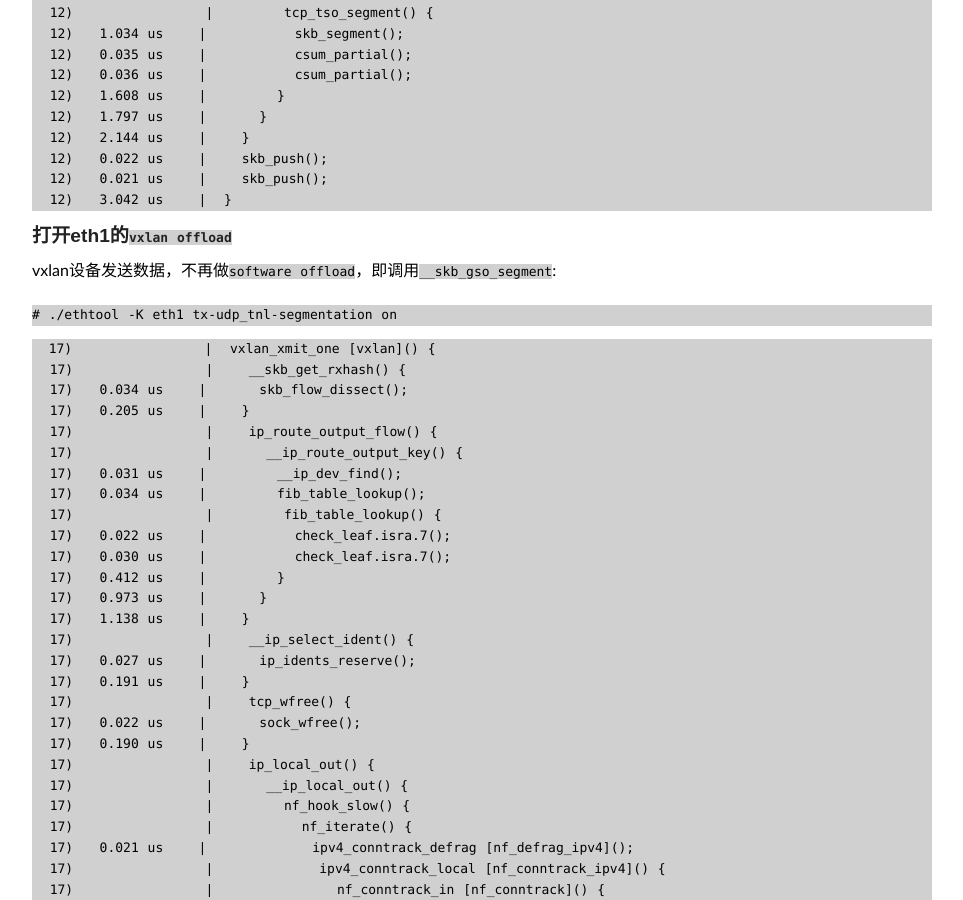
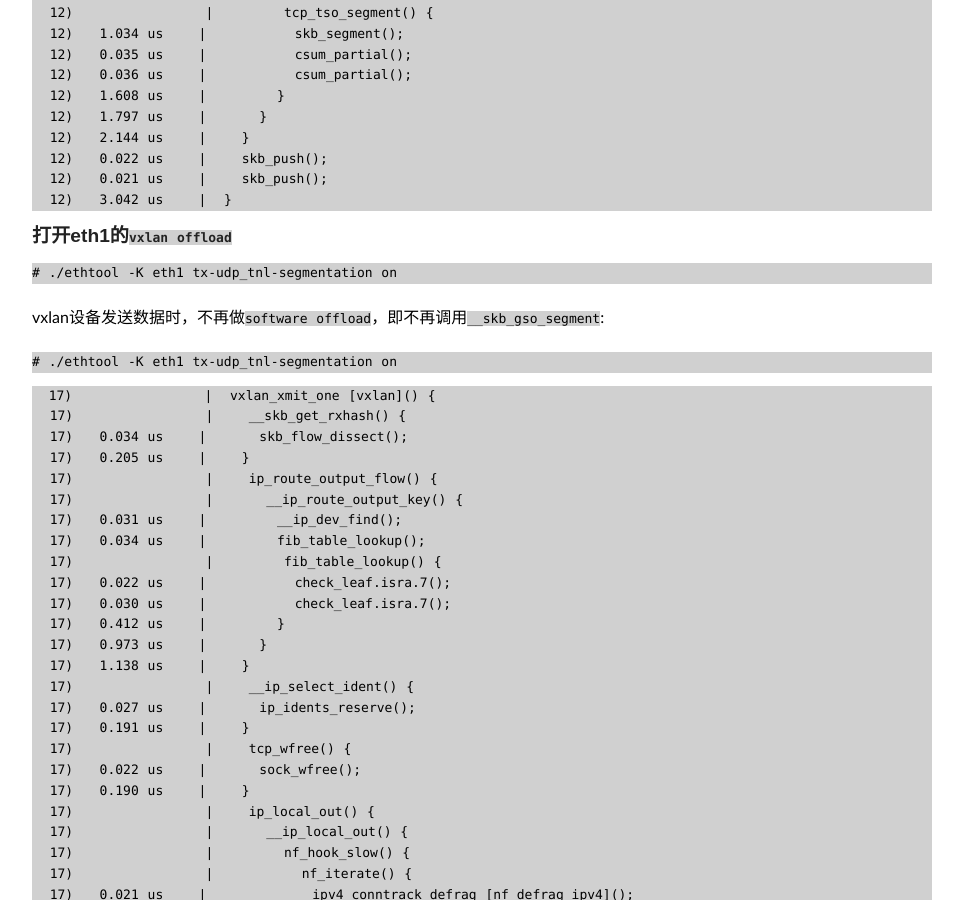
Before and after one commit to hustcat/hustcat.github.io, a Jekyll site: the page built from wiki/network/vxlan_offload.md, in a window 1280 px wide and 900 px high, scrolled down 2758 px. Shown: the whole window, without its empty margins (158-1121 px from the left). Built offline with Jekyll 4.4.1, drawn with Linux system fonts in a browser that asks for light colours; some web fonts are replaced; our own code applies the rules of GitHub Pages for plain Markdown files; comment, search, counter and statistics services are not loaded; some of the changed text lies outside the part shown.

Commit message:
Update vxlan_offload.md

````diff
--- a/wiki/network/vxlan_offload.md
+++ b/wiki/network/vxlan_offload.md
@@ -155,7 +155,11 @@ static void vxlan_setup(struct net_device *dev)
 
 ### 打开eth1的`vxlan offload`
 
-vxlan设备发送数据，不再做`software offload`，即调用`__skb_gso_segment`:
+```
+# ./ethtool -K eth1 tx-udp_tnl-segmentation on
+```
+
+vxlan设备发送数据时，不再做`software offload`，即不再调用`__skb_gso_segment`:
 
 ```
 # ./ethtool -K eth1 tx-udp_tnl-segmentation on
@@ -256,3 +260,7 @@ vxlan设备发送数据，不再做`software offload`，即调用`__skb_gso_segm
   17)   9.286 us    |    }
   17) + 11.828 us   |  }
   ```
+
+## 总结
+
+如果下层物理网卡不支持硬件`offload`，`vxlan`设备层面做`软件offload`，然后下传给物理网卡。反之，则透传给物理网卡做`硬件offload`.
````
